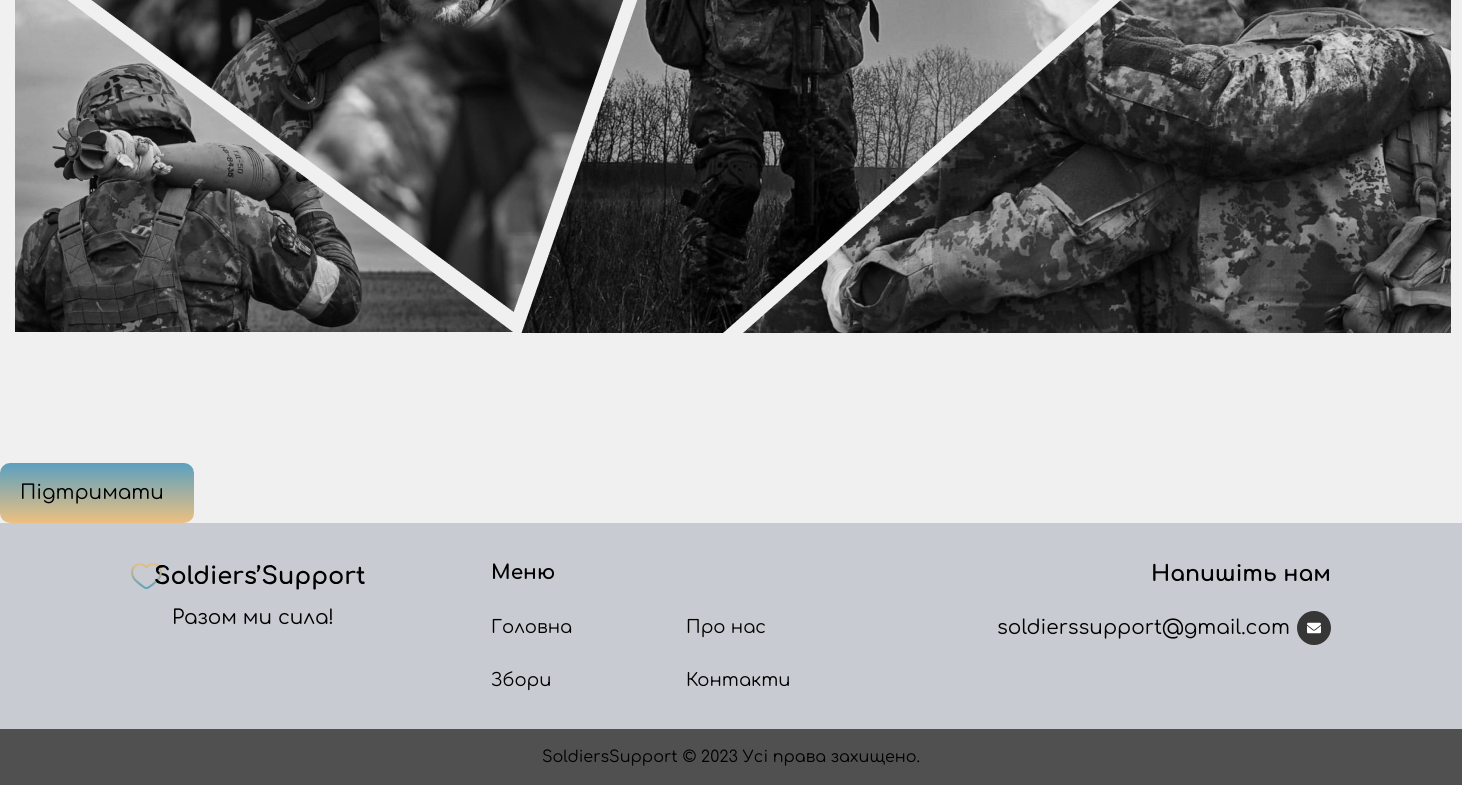
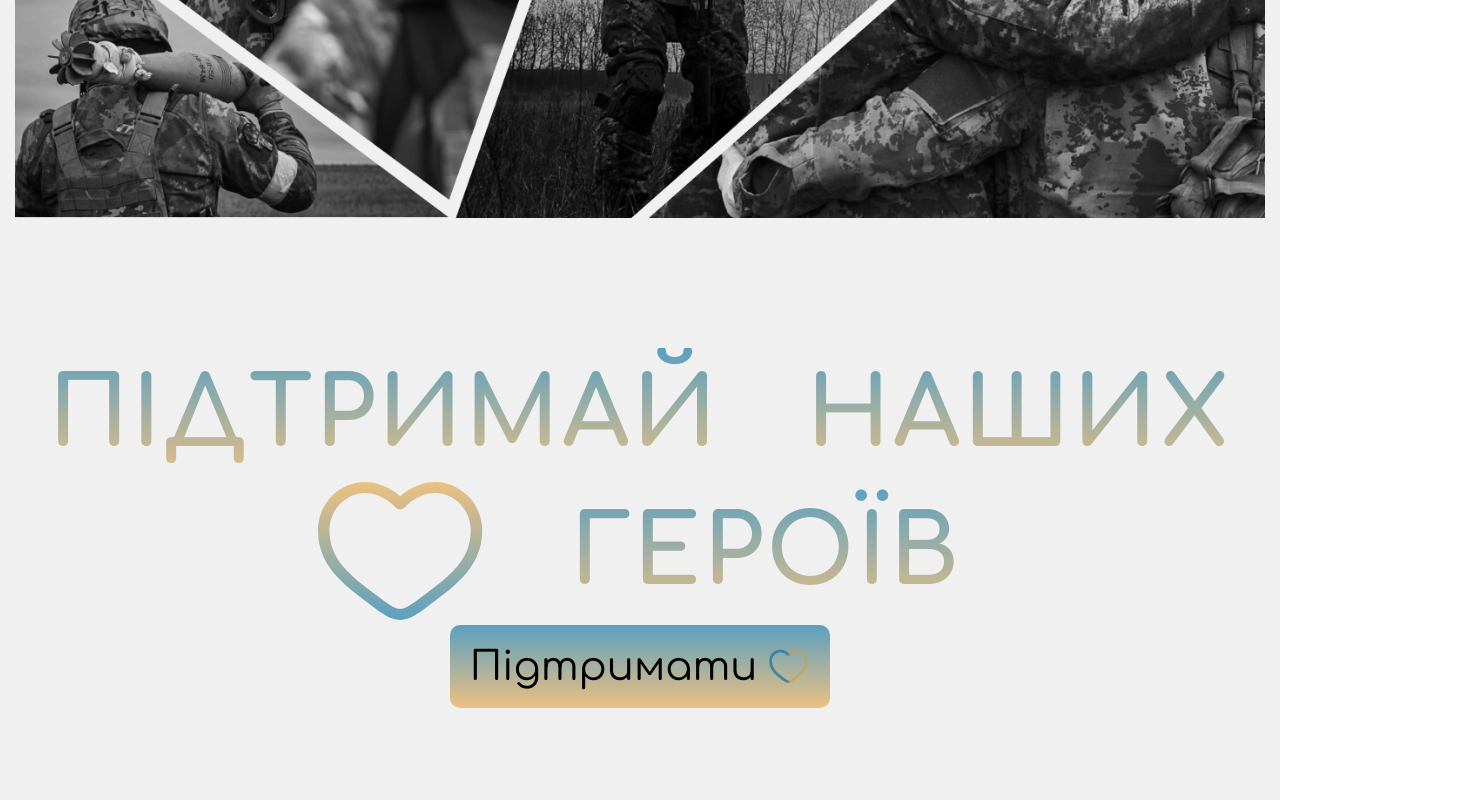
Before and after one commit to BotsiunDenys/soldiers_hub_project, a React (Vite) app: page / in a window 1280 px wide. Shown: the part 1576-2376 px from the top of the page, 1462 px wide, since content can reach past the window. Built offline with nearby package versions, Linux system fonts and the light colour scheme.

Commit message:
home page ready, bugs exist

```diff
--- a/src/components/ButtonGradient/ButtonGradient.jsx
+++ b/src/components/ButtonGradient/ButtonGradient.jsx
@@ -14,7 +14,7 @@ const ButtonGradient = ({ button, onClick, text, img, view }) => {
   ) : (
     <Link style={{ fontSize: view?.fz, padding: view?.pading }} className={styles.button} to="fees">
       {!text ? "Підтримати" : text}
-      <img src={img} />
+      <img src={img} style={view?.fz ? { height: "43px" } : null} />
     </Link>
   );
 };
--- a/src/pages/Home/Home.jsx
+++ b/src/pages/Home/Home.jsx
@@ -5,6 +5,7 @@ import donation from "../../assets/svg/donation-img.svg";
 import intro from "../../assets/intro-img.jpg";
 import heart from "../../assets/svg/heart.svg";
 import soldiers from "../../assets/soldiers.png";
+import bigHeart from "../../assets/svg/heart-big.svg";
 
 const Home = () => {
   return (
@@ -35,10 +36,15 @@ const Home = () => {
       </section>
       <section className={styles.support}>
         <div className={styles.supportContainer}>
-          <div>
-            <span></span>
+          <div className={styles.textContainer}>
+            <span className={styles.text}>Підтримай</span>
+            <span className={styles.text}>Наших</span>
+            <span>
+              <img src={bigHeart} alt="big heart img" />
+            </span>
+            <span className={styles.text}>Героїв</span>
           </div>
-          <ButtonGradient />
+          <ButtonGradient img={heart} view={{ fz: "40px" }} />
         </div>
       </section>
     </main>
--- a/src/pages/Home/Home.module.scss
+++ b/src/pages/Home/Home.module.scss
@@ -2,15 +2,20 @@
 
 .main {
   background-color: variables.$body-background;
-  display: flex;
-  flex-direction: column;
-  row-gap: 130px;
+  // display: flex;
+  // flex-direction: column;
+  // row-gap: 130px;
   // display: grid;
   // grid-template-rows: repeat(auto-fit, minmax(0fr, 1fr));
+
+  section {
+    margin-bottom: 130px;
+  }
 }
 
 .intro {
-  max-width: 1920px;
+  max-width: 1950px;
+  padding: 0 15px;
   margin: 0 auto;
 
   background: url("../../assets/intro-img2.png") center right / contain no-repeat;
@@ -75,4 +80,46 @@
   max-width: 1462px;
   padding: 0 15px;
   margin: 0 auto;
+
+  .soldiersImg {
+    width: 100%;
+  }
 }
+
+//------------------------
+
+.support {
+}
+
+.supportContainer {
+  max-width: 1950px;
+  padding: 0 15px;
+  margin: 0 auto;
+
+  display: flex;
+  flex-direction: column;
+  align-items: center;
+
+  .textContainer {
+    display: flex;
+    column-gap: 87px;
+    align-items: center;
+    justify-content: center;
+    flex-wrap: wrap;
+
+    .text {
+      font-size: 96px;
+      line-height: 1.4;
+      font-weight: 700;
+      letter-spacing: 2.88px;
+      text-transform: uppercase;
+      background: -webkit-linear-gradient(#5ba0bf 0%, #ecc081 100%);
+      background-clip: text;
+      -webkit-background-clip: text;
+      -webkit-text-fill-color: transparent;
+    }
+
+    // .img {
+    // }
+  }
+}
```
Also changed, not shown: src/assets/svg/heart.svg.
